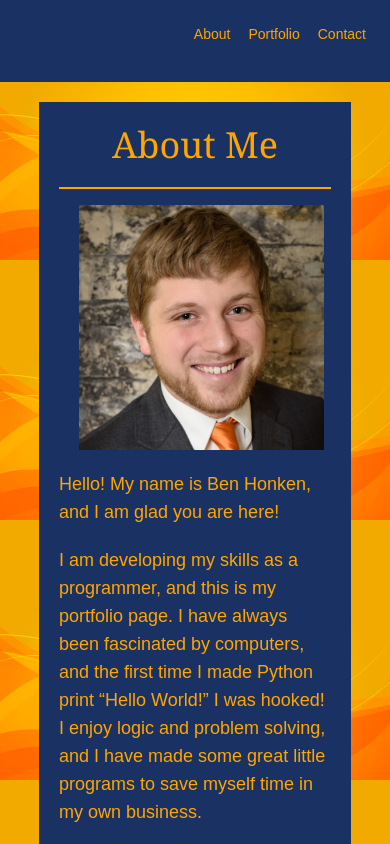
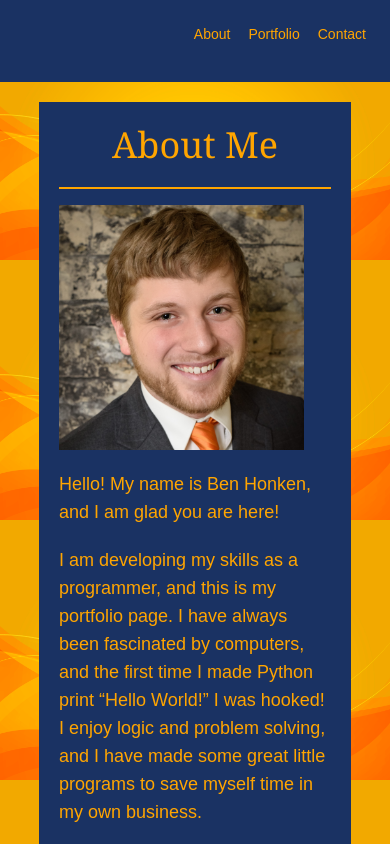
Before and after one commit to BenHonken/react-portfolio, a React (Create React App) app: page / in a window 390 px wide. Shown: the top 844 px of the page. Built offline with nearby package versions, Linux system fonts and the light colour scheme.

Commit message:
adjusted picture position for mobile

```diff
--- a/public/styles.css
+++ b/public/styles.css
@@ -225,4 +225,8 @@ footer {
   .vr{
     visibility: hidden;
   }
+  #mypic{
+    width: 100%;
+    margin: 0 0 20px 0;
+  }
 }
```
